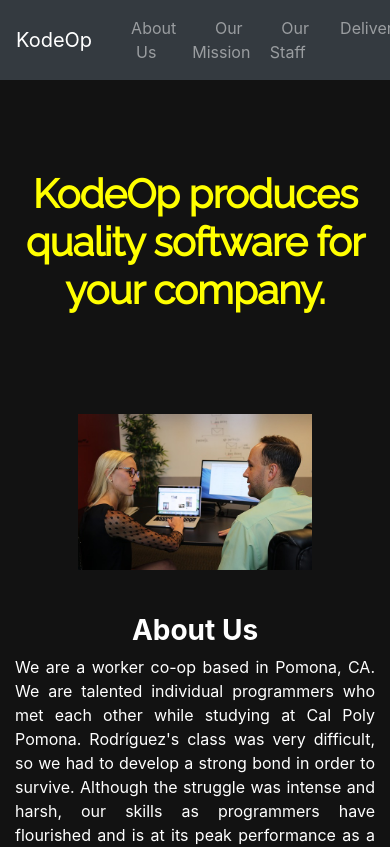
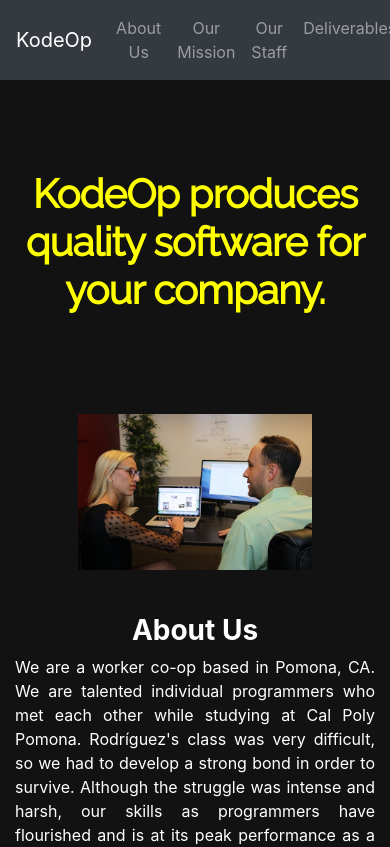
Before and after one commit to rachelscherer/kodeopwebsite, a React (Create React App) app: page / in a window 390 px wide. Shown: the top 847 px of the page. Built offline with nearby package versions, Linux system fonts and the light colour scheme.

Commit message:
Made navbar more responsive

```diff
--- a/src/Header.css
+++ b/src/Header.css
@@ -1,3 +1,9 @@
 .linkcontainer{
-    padding: 20px 0px 20px 15px;
+    padding: 20px 0px 20px 0px;
 }
+
+@media only screen and (min-width: 768px) {
+    .linkcontainer{
+        padding: 20px 0px 20px 15px;
+    }
+}
```
